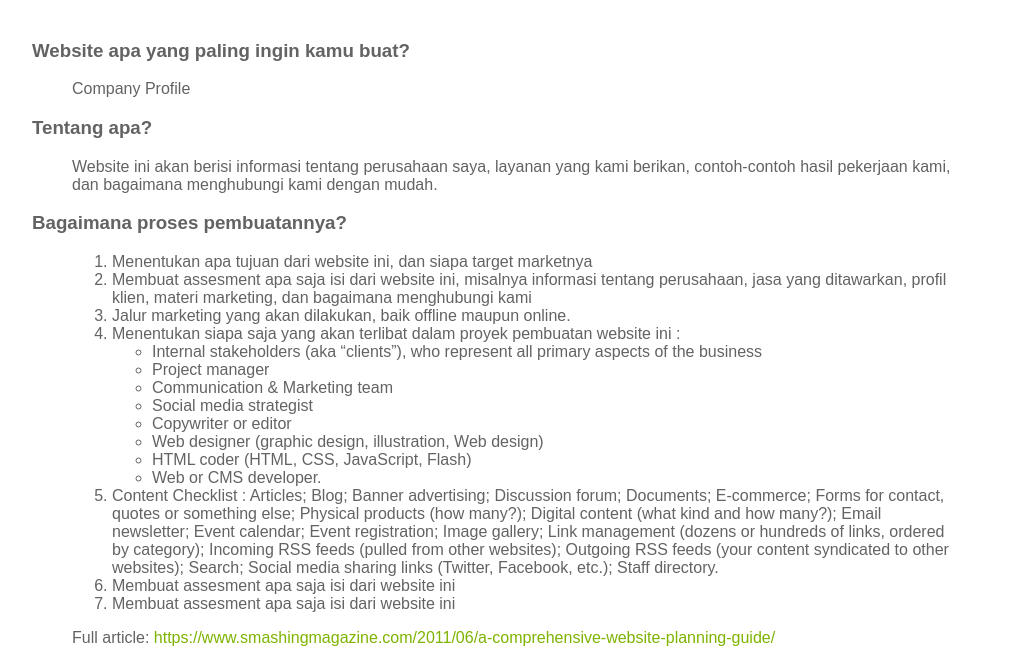
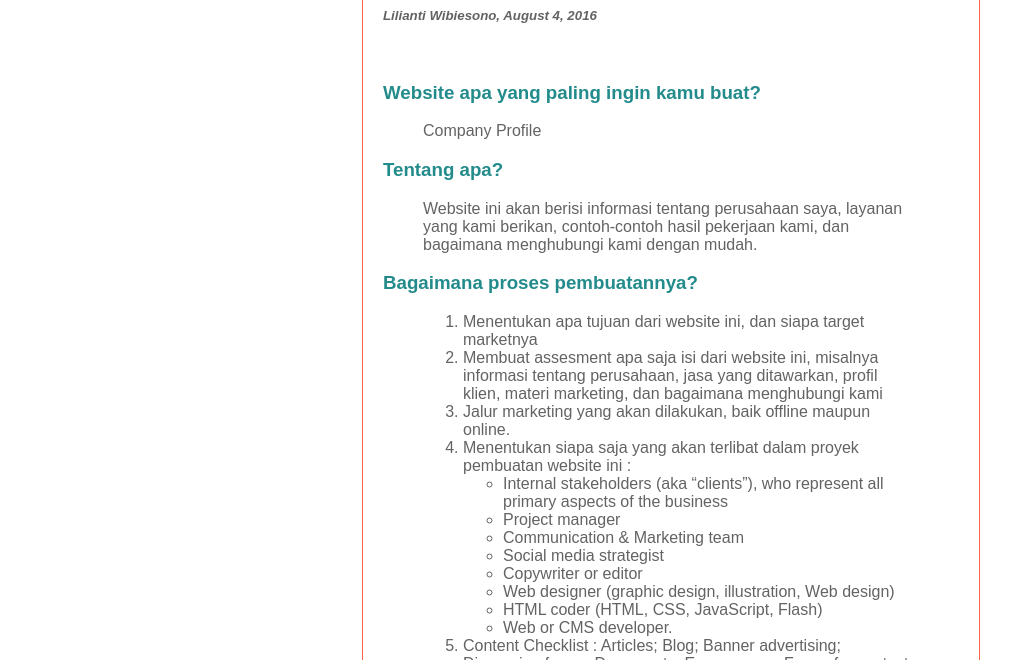
Before and after one commit to lilianti/lilianti.github.io, a plain HTML site: page webdev.html in a window 1280 px wide. Shown: the part 378-1038 px from the top of the page, without its empty margins (128-1151 px from the left). Drawn offline with Linux system fonts and the light colour scheme.

Commit message:
Update webdev.html

```diff
--- a/webdev.html
+++ b/webdev.html
@@ -2,7 +2,7 @@
 <!doctype html>
 <head>
   <title>Lilianti Wibiesono</title>
-  <link href="/styles/page-styles.css" rel="stylesheet" type="text/css" media="screen">
+  <link href="/styles/page-styles02.css" rel="stylesheet" type="text/css" media="screen">
 </head>
 
 <body>
```
